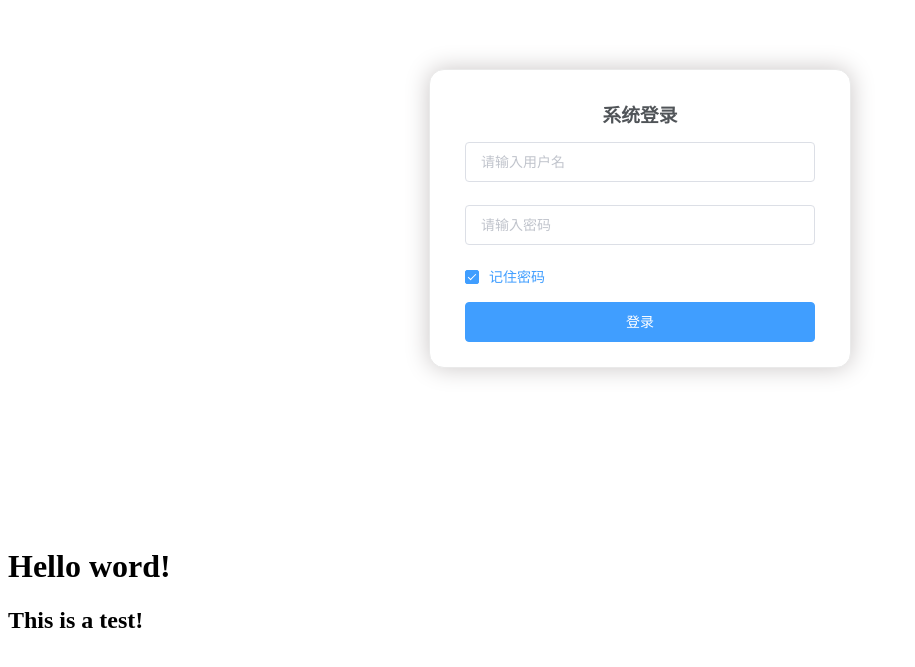
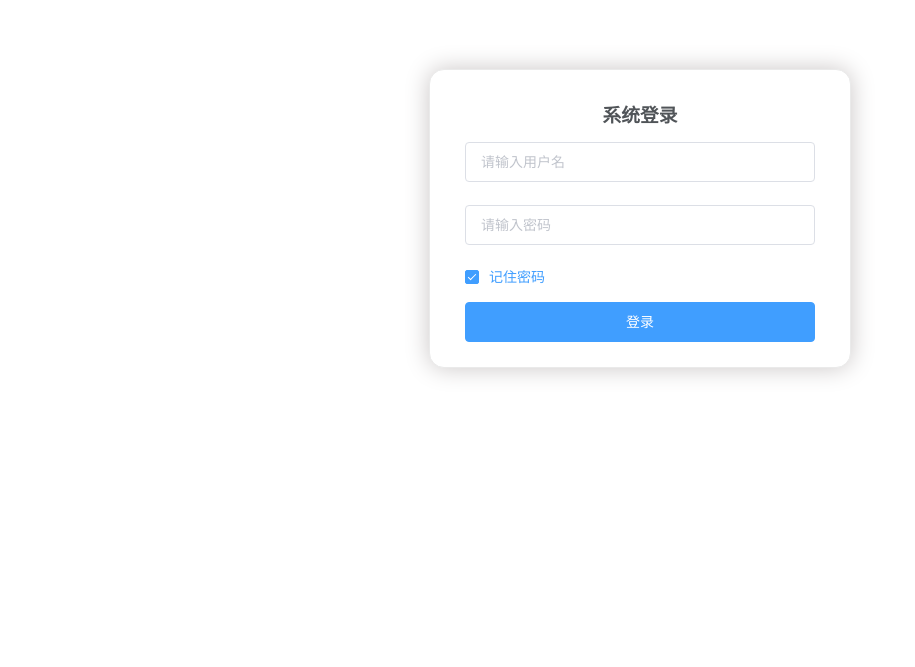
Before and after one commit to qpfsource/vurhr, a Vue app: page / in a window 1280 px wide. Shown: the part 111-778 px from the top of the page, without its empty margins (0-915 px from the left). Built offline with nearby package versions, Linux system fonts and the light colour scheme; the HTML template or start-up script is replaced by a standard one.

Commit message:
修改样式

```diff
--- a/src/App.vue
+++ b/src/App.vue
@@ -1,7 +1,5 @@
 <template>
   <div id="app">
     <router-view/>
-    <h1>Hello word!</h1>
-    <h2>This is a test!</h2>
   </div>
 </template>
```
